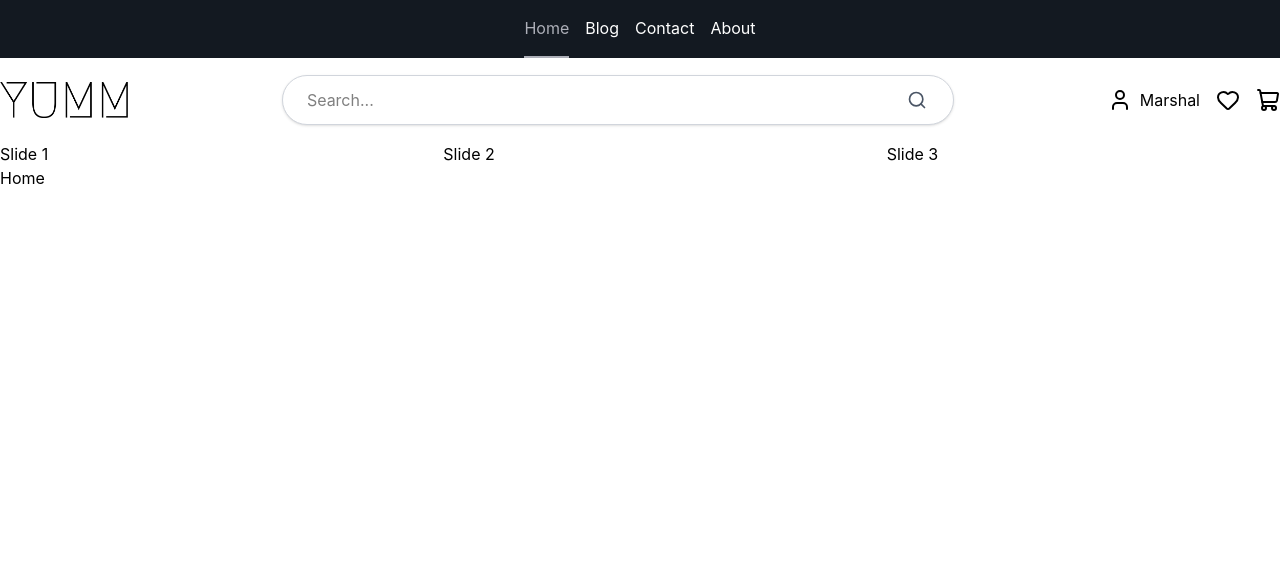
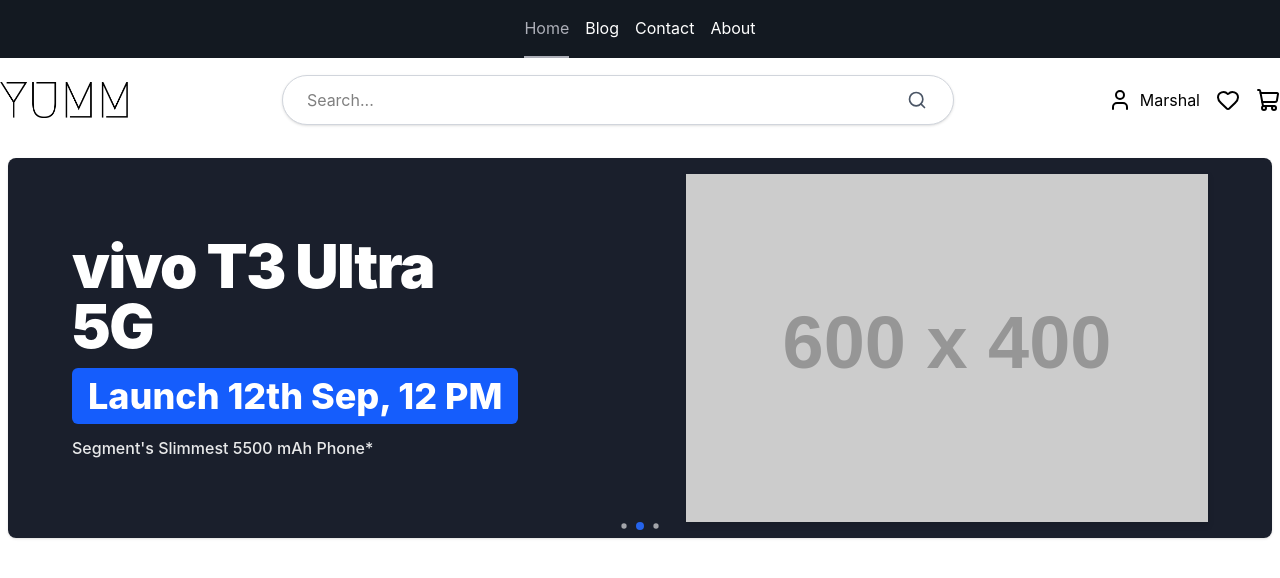
Before and after one commit to divmarshal/shopcart, a React (Vite) app: page / in a window 1280 px wide. Shown: the top 578 px of the page. Built offline with nearby package versions, Linux system fonts and the light colour scheme.

Commit message:
Refactor HeroCarousel integration: remove unused component and implement HeroBannerCarousel with Swiper for enhanced banner functionality

```diff
--- a/src/App.jsx
+++ b/src/App.jsx
@@ -2,7 +2,6 @@
 import Header from "./layout/Header";
 import { Outlet } from "react-router";
 import Navbar from "./layout/Navbar";
-import HeroCarousel from "./pages/home/HeroCarousel";
 
 const App = () => {
   const [isMenuOpen, setIsMenuOpen] = useState(false);
@@ -13,7 +12,6 @@
         onMenuClose={() => setIsMenuOpen(false)}
       />
       <Navbar onMenuOpen={() => setIsMenuOpen(true)} />
-      <HeroCarousel />
       <Outlet />
     </div>
   );
--- /dev/null
+++ b/src/constant.js
@@ -0,0 +1,34 @@
+export const bannerData = [
+  {
+    id: 1,
+    title: "MEN'S SLIDES",
+    subtitle: "Under ₹149",
+    bgColor: "bg-[#fbeedb]",
+    textColor: "text-[#4a2e1b]",
+    badgeColor: "bg-[#4a2e1b] text-white",
+    image: "https://via.placeholder.com/600x400?text=Men%27s+Slides",
+    alt: "Men's Slides",
+  },
+  {
+    id: 2,
+    title: "vivo T3 Ultra 5G",
+    subtitle: "Launch 12th Sep, 12 PM",
+    description: "Segment's Slimmest 5500 mAh Phone*",
+    bgColor: "bg-[#1a1f2c]",
+    textColor: "text-white",
+    badgeColor: "bg-blue-600 text-white",
+    image: "https://via.placeholder.com/600x400?text=Smartphone",
+    alt: "vivo T3 Ultra 5G",
+  },
+  {
+    id: 3,
+    title: "TOP APPLIANCES",
+    subtitle: "Up to 75% Off",
+    description: "Washing Machines, TVs & More",
+    bgColor: "bg-[#0f172a]",
+    textColor: "text-white",
+    badgeColor: "bg-yellow-500 text-black",
+    image: "https://via.placeholder.com/600x400?text=Appliances",
+    alt: "Top Appliances",
+  },
+];
--- /dev/null
+++ b/src/pages/home/HeroBannerCarousel.jsx
@@ -0,0 +1,99 @@
+import React from "react";
+import { Swiper, SwiperSlide } from "swiper/react";
+import { Navigation, Pagination, Autoplay } from "swiper/modules";
+
+import "swiper/css";
+import "swiper/css/navigation";
+import "swiper/css/pagination";
+import { bannerData } from "../../constant";
+
+export default function HeroBannerCarousel() {
+  return (
+    <div className="relative w-full max-w-350 mx-auto px-2 py-4 group">
+      <Swiper
+        modules={[Navigation, Pagination, Autoplay]}
+        spaceBetween={0}
+        slidesPerView={1}
+        loop={true}
+        autoplay={{
+          delay: 3500,
+          disableOnInteraction: false,
+        }}
+        pagination={{
+          clickable: true,
+          dynamicBullets: true,
+        }}
+        navigation={{
+          nextEl: ".swiper-button-next-custom",
+          prevEl: ".swiper-button-prev-custom",
+        }}
+        className="rounded-lg overflow-hidden shadow-sm h-70 sm:h-85 md:h-95"
+      >
+        {bannerData?.map((banner) => (
+          <SwiperSlide key={banner.id}>
+            <div
+              className={`w-full h-full flex items-center justify-between px-8 sm:px-16 ${banner.bgColor} ${banner.textColor}`}
+            >
+              {/* Left Content */}
+              <div className="flex-1 max-w-md z-10 select-none">
+                {banner.title && (
+                  <h2 className="text-3xl sm:text-5xl md:text-6xl font-black tracking-tight leading-none mb-3">
+                    {banner.title}
+                  </h2>
+                )}
+                {banner.subtitle && (
+                  <div
+                    className={`inline-block text-xl sm:text-3xl md:text-4xl font-extrabold px-4 py-2 rounded-md ${banner.badgeColor}`}
+                  >
+                    {banner.subtitle}
+                  </div>
+                )}
+                {banner.description && (
+                  <p className="mt-3 text-sm sm:text-base opacity-90 font-medium">
+                    {banner.description}
+                  </p>
+                )}
+              </div>
+
+              {/* Right Image */}
+              <div className="flex-1 h-full flex justify-end items-center py-4">
+                <img
+                  src={banner.image}
+                  alt={banner.alt}
+                  className="max-h-full max-w-full object-contain drop-shadow-md pointer-events-none"
+                />
+              </div>
+            </div>
+          </SwiperSlide>
+        ))}
+
+        {/* Custom Navigation Buttons (Flipkart Style) */}
+        <button
+          className="swiper-button-prev-custom absolute left-0 top-1/2 -translate-y-1/2 z-20 bg-white text-gray-800 h-16 w-10 flex items-center justify-center rounded-r-md shadow-md opacity-0 group-hover:opacity-100 transition-opacity duration-200 hover:bg-gray-50"
+          aria-label="Previous Slide"
+        >
+          &#10094;
+        </button>
+
+        <button
+          className="swiper-button-next-custom absolute right-0 top-1/2 -translate-y-1/2 z-20 bg-white text-gray-800 h-16 w-10 flex items-center justify-center rounded-l-md shadow-md opacity-0 group-hover:opacity-100 transition-opacity duration-200 hover:bg-gray-50"
+          aria-label="Next Slide"
+        >
+          &#10095;
+        </button>
+      </Swiper>
+
+      {/* Swiper Custom Dots Styling Overrides */}
+      <style jsx global>{`
+        .swiper-pagination-bullet {
+          background: #ffffff !important;
+          opacity: 0.6;
+        }
+        .swiper-pagination-bullet-active {
+          background: #2563eb !important;
+          opacity: 1;
+        }
+      `}</style>
+    </div>
+  );
+}
--- a/src/pages/home/HeroCarousel.jsx
+++ /dev/null
@@ -1,22 +0,0 @@
-import React from "react";
-import { Swiper, SwiperSlide } from "swiper/react";
-import "swiper/css";
-
-const HeroCarousel = () => {
-  return (
-    <Swiper
-      spaceBetween={50}
-      slidesPerView={3}
-      onSlideChange={() => console.log("slide change")}
-      onSwiper={(swiper) => console.log(swiper)}
-    >
-      <SwiperSlide>Slide 1</SwiperSlide>
-      <SwiperSlide>Slide 2</SwiperSlide>
-      <SwiperSlide>Slide 3</SwiperSlide>
-      <SwiperSlide>Slide 4</SwiperSlide>
-      ...
-    </Swiper>
-  );
-};
-
-export default HeroCarousel;
--- a/src/pages/home/Home.jsx
+++ b/src/pages/home/Home.jsx
@@ -1,7 +1,12 @@
 import React from "react";
+import HeroBannerCarousel from "./HeroBannerCarousel";
 
 const Home = () => {
-  return <div>Home</div>;
+  return (
+    <>
+      <HeroBannerCarousel />
+    </>
+  );
 };
 
 export default Home;
```
